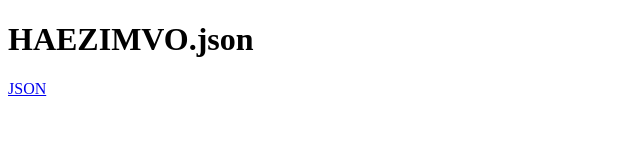
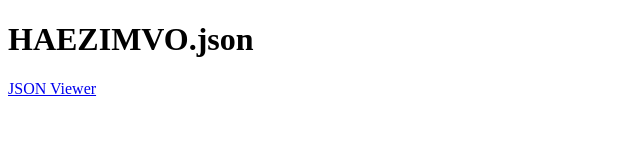
Before and after one commit to rob0face/HAEZIMVO, a plain HTML site: page INDEX.html in a window 1280 px wide. Shown: the full height of the page, 0-640 px from the left. Drawn offline with Linux system fonts and the light colour scheme.

Commit message:
Change link text to 'JSON Viewer'

```diff
--- a/INDEX.html
+++ b/INDEX.html
@@ -7,6 +7,6 @@
   </head>
   <body>
     <h1>HAEZIMVO.json</h1>
-    <a href="HAEZIMVO.json">JSON</a>
+    <a href="HAEZIMVO.json">JSON Viewer</a>
   </body>
 </html>
```
